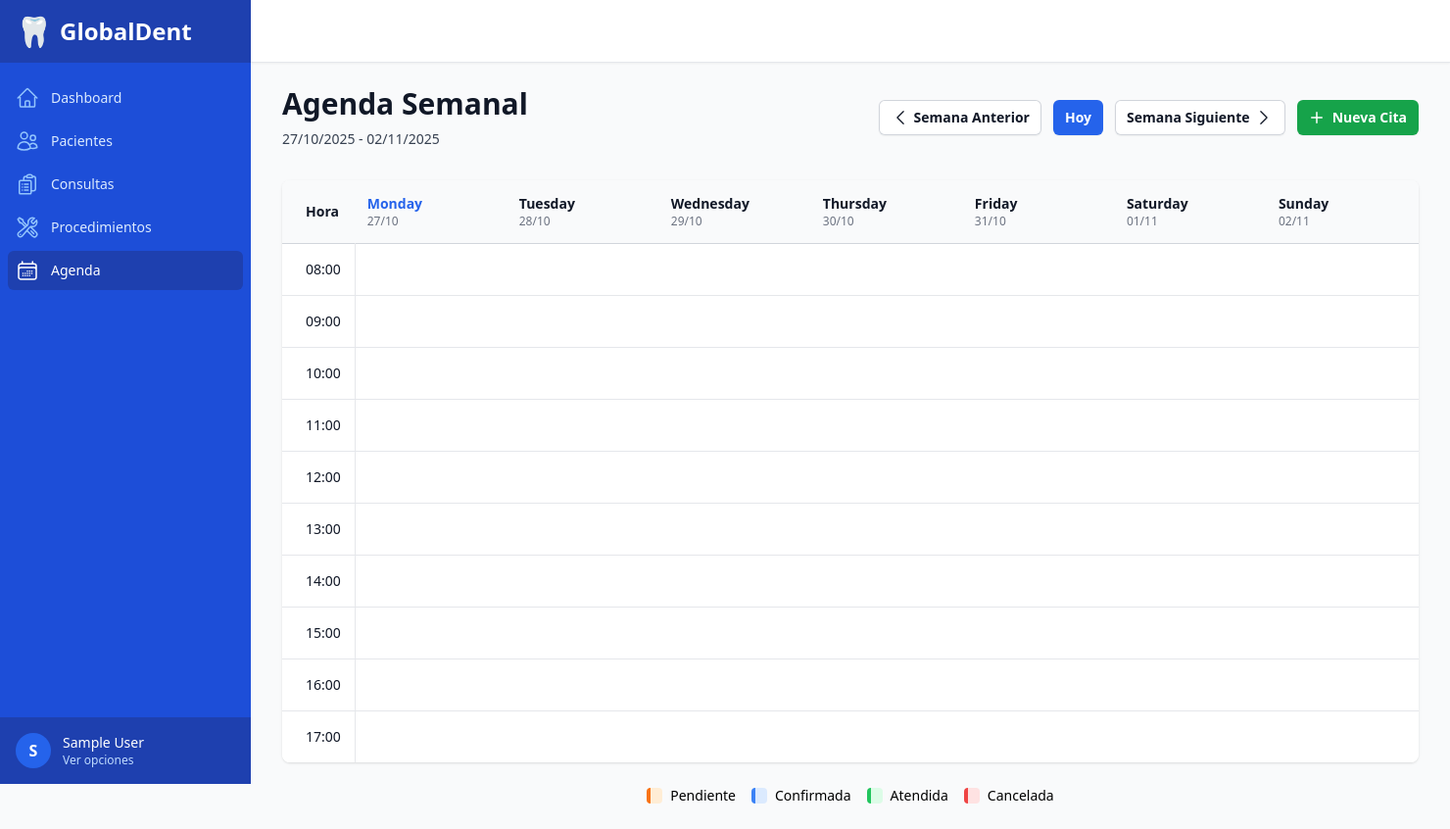
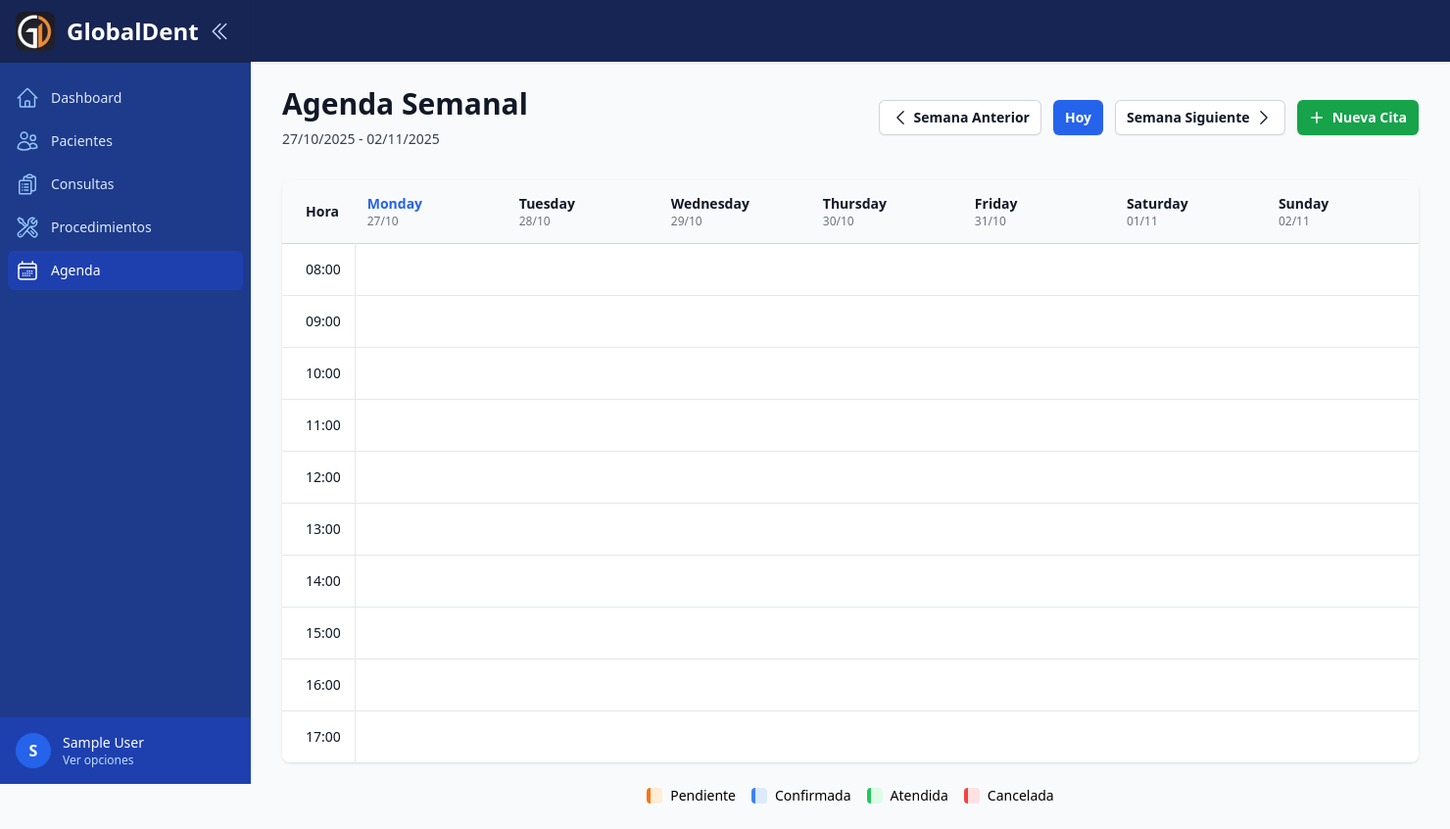
Before and after one commit to Micky-CM/GlobalDent, a Django app: page /appointments/ in a window 1480 px wide. Shown: the whole page at 98% size. Run offline with Django 5.2, Linux system fonts and the light colour scheme; the visitor is signed in with stand-in values (Sample User, id 1); data that the repository does not hold is empty; some libraries are stand-ins or nearby versions.

Commit message:
Mejora del aspecto del dashboard

```diff
--- a/management/templates/management/appointment_calendar.html
+++ b/management/templates/management/appointment_calendar.html
@@ -41,10 +41,10 @@
         <!-- Calendario Semanal -->
         <div class="mt-8 overflow-hidden bg-white shadow sm:rounded-lg">
             <div class="overflow-x-auto">
-                <table class="min-w-full divide-y divide-gray-300">
+                <table class="min-w-full divide-y divide-gray-300 z-10">
                     <thead class="bg-gray-50">
                         <tr>
-                            <th scope="col" class="sticky left-0 z-10 bg-gray-50 py-3.5 pl-4 pr-3 text-left text-sm font-semibold text-gray-900 sm:pl-6">
+                            <th scope="col" class="left-0 bg-gray-50 py-3.5 pl-4 pr-3 text-left text-sm font-semibold text-gray-900 sm:pl-6">
                                 Hora
                             </th>
                             {% for day in week_days %}
@@ -64,7 +64,7 @@
                     <tbody class="divide-y divide-gray-200 bg-white">
                         {% for hour in work_hours %}
                         <tr>
-                            <td class="sticky left-0 z-10 bg-white whitespace-nowrap py-4 pl-4 pr-3 text-sm font-medium text-gray-900 sm:pl-6 border-r">
+                            <td class="left-0 bg-white whitespace-nowrap py-4 pl-4 pr-3 text-sm font-medium text-gray-900 sm:pl-6 border-r">
                                 {{ hour }}
                             </td>
                             {% for day in week_days %}
--- a/management/templates/management/base.html
+++ b/management/templates/management/base.html
@@ -14,58 +14,132 @@
 
     <style>
         [x-cloak] { display: none !important; }
+
+        /* Smooth transitions for sidebar */
+        .transition-all {
+            transition-property: all;
+            transition-timing-function: cubic-bezier(0.4, 0, 0.2, 1);
+        }
+
+        /* Tooltip styles for collapsed sidebar */
+        [title]:hover::after {
+            content: attr(title);
+            position: absolute;
+            left: 100%;
+            top: 50%;
+            transform: translateY(-50%);
+            margin-left: 0.5rem;
+            padding: 0.5rem 0.75rem;
+            background-color: #1f2937;
+            color: white;
+            border-radius: 0.375rem;
+            font-size: 0.875rem;
+            white-space: nowrap;
+            z-index: 50;
+            pointer-events: none;
+        }
     </style>
 
     {% block extra_css %}{% endblock %}
 </head>
 <body class="h-full">
-    <div class="flex h-full" x-data="{ sidebarOpen: false }">
+    <div class="flex h-full" x-data="{ sidebarOpen: false, sidebarCollapsed: false }">
         <!-- Sidebar -->
-        <div class="hidden lg:fixed lg:inset-y-0 lg:flex lg:w-64 lg:flex-col">
-            <div class="flex min-h-0 flex-1 flex-col bg-blue-700">
-                <!-- Logo -->
-                <div class="flex h-16 flex-shrink-0 items-center px-4 bg-blue-800">
-                    <a href="{% url 'dashboard' %}" class="text-2xl font-bold text-white flex items-center">
-                        <span class="text-3xl mr-2">🦷</span> GlobalDent
+        <div class="hidden lg:fixed lg:inset-y-0 lg:flex lg:flex-col transition-all duration-300"
+             :class="sidebarCollapsed ? 'lg:w-20' : 'lg:w-64'">
+            <div class="flex min-h-0 flex-1 flex-col bg-blue-900">
+                <!-- Logo & Toggle Button -->
+                <div class="flex h-16 flex-shrink-0 items-center justify-between px-4 bg-blue-950">
+                    <a href="{% url 'dashboard' %}" class="text-2xl font-bold text-white flex items-center overflow-hidden">
+                        <img src="{% static 'images/logo-globaldent.jpg' %}"
+                             alt="GlobalDent Logo"
+                             class="h-10 w-10 rounded-lg object-cover flex-shrink-0"
+                             :class="sidebarCollapsed ? 'h-10 w-10' : 'h-10 w-10'">
+                        <span class="ml-3 transition-opacity duration-300"
+                              x-show="!sidebarCollapsed"
+                              x-transition:enter="transition ease-out duration-300"
+                              x-transition:enter-start="opacity-0"
+                              x-transition:enter-end="opacity-100"
+                              x-transition:leave="transition ease-in duration-200"
+                              x-transition:leave-start="opacity-100"
+                              x-transition:leave-end="opacity-0">
+                            GlobalDent
+                        </span>
                     </a>
+                    <button @click="sidebarCollapsed = !sidebarCollapsed"
+                            class="text-blue-200 hover:text-white p-1 rounded-md hover:bg-blue-800 transition-colors">
+                        <svg class="h-6 w-6" fill="none" viewBox="0 0 24 24" stroke-width="1.5" stroke="currentColor">
+                            <path stroke-linecap="round" stroke-linejoin="round"
+                                  x-show="!sidebarCollapsed"
+                                  d="M18.75 19.5l-7.5-7.5 7.5-7.5m-6 15L5.25 12l7.5-7.5" />
+                            <path stroke-linecap="round" stroke-linejoin="round"
+                                  x-show="sidebarCollapsed"
+                                  d="M11.25 4.5l7.5 7.5-7.5 7.5m-6-15l7.5 7.5-7.5 7.5" />
+                        </svg>
+                    </button>
                 </div>
 
                 <!-- Navigation -->
                 <div class="flex flex-1 flex-col overflow-y-auto">
                     <nav class="flex-1 space-y-1 px-2 py-4">
-                        <a href="{% url 'dashboard' %}" class="{% if request.resolver_match.url_name == 'dashboard' %}bg-blue-800 text-white{% else %}text-blue-100 hover:bg-blue-600{% endif %} group flex items-center px-2 py-2 text-sm font-medium rounded-md">
-                            <svg class="mr-3 h-6 w-6 flex-shrink-0 {% if request.resolver_match.url_name == 'dashboard' %}text-white{% else %}text-blue-300{% endif %}" fill="none" viewBox="0 0 24 24" stroke-width="1.5" stroke="currentColor">
+                        <a href="{% url 'dashboard' %}"
+                           class="{% if request.resolver_match.url_name == 'dashboard' %}bg-blue-800 text-white{% else %}text-blue-100 hover:bg-blue-800{% endif %} group flex items-center px-2 py-2 text-sm font-medium rounded-md relative"
+                           :class="sidebarCollapsed ? 'justify-center' : ''"
+                           :title="sidebarCollapsed ? 'Dashboard' : ''">
+                            <svg class="h-6 w-6 flex-shrink-0 {% if request.resolver_match.url_name == 'dashboard' %}text-white{% else %}text-blue-300{% endif %}"
+                                 :class="sidebarCollapsed ? '' : 'mr-3'"
+                                 fill="none" viewBox="0 0 24 24" stroke-width="1.5" stroke="currentColor">
                                 <path stroke-linecap="round" stroke-linejoin="round" d="M2.25 12l8.954-8.955c.44-.439 1.152-.439 1.591 0L21.75 12M4.5 9.75v10.125c0 .621.504 1.125 1.125 1.125H9.75v-4.875c0-.621.504-1.125 1.125-1.125h2.25c.621 0 1.125.504 1.125 1.125V21h4.125c.621 0 1.125-.504 1.125-1.125V9.75M8.25 21h8.25" />
                             </svg>
-                            Dashboard
+                            <span x-show="!sidebarCollapsed" class="transition-opacity duration-300">Dashboard</span>
                         </a>
 
-                        <a href="{% url 'patient_list' %}" class="{% if 'patient' in request.resolver_match.url_name %}bg-blue-800 text-white{% else %}text-blue-100 hover:bg-blue-600{% endif %} group flex items-center px-2 py-2 text-sm font-medium rounded-md">
-                            <svg class="mr-3 h-6 w-6 flex-shrink-0 {% if 'patient' in request.resolver_match.url_name %}text-white{% else %}text-blue-300{% endif %}" fill="none" viewBox="0 0 24 24" stroke-width="1.5" stroke="currentColor">
+                        <a href="{% url 'patient_list' %}"
+                           class="{% if 'patient' in request.resolver_match.url_name %}bg-blue-800 text-white{% else %}text-blue-100 hover:bg-blue-800{% endif %} group flex items-center px-2 py-2 text-sm font-medium rounded-md"
+                           :class="sidebarCollapsed ? 'justify-center' : ''"
+                           :title="sidebarCollapsed ? 'Pacientes' : ''">
+                            <svg class="h-6 w-6 flex-shrink-0 {% if 'patient' in request.resolver_match.url_name %}text-white{% else %}text-blue-300{% endif %}"
+                                 :class="sidebarCollapsed ? '' : 'mr-3'"
+                                 fill="none" viewBox="0 0 24 24" stroke-width="1.5" stroke="currentColor">
                                 <path stroke-linecap="round" stroke-linejoin="round" d="M15 19.128a9.38 9.38 0 002.625.372 9.337 9.337 0 004.121-.952 4.125 4.125 0 00-7.533-2.493M15 19.128v-.003c0-1.113-.285-2.16-.786-3.07M15 19.128v.106A12.318 12.318 0 018.624 21c-2.331 0-4.512-.645-6.374-1.766l-.001-.109a6.375 6.375 0 0111.964-3.07M12 6.375a3.375 3.375 0 11-6.75 0 3.375 3.375 0 016.75 0zm8.25 2.25a2.625 2.625 0 11-5.25 0 2.625 2.625 0 015.25 0z" />
                             </svg>
-                            Pacientes
+                            <span x-show="!sidebarCollapsed" class="transition-opacity duration-300">Pacientes</span>
                         </a>
 
-                        <a href="{% url 'consultation_list' %}" class="{% if 'consultation' in request.resolver_match.url_name %}bg-blue-800 text-white{% else %}text-blue-100 hover:bg-blue-600{% endif %} group flex items-center px-2 py-2 text-sm font-medium rounded-md">
-                            <svg class="mr-3 h-6 w-6 flex-shrink-0 {% if 'consultation' in request.resolver_match.url_name %}text-white{% else %}text-blue-300{% endif %}" fill="none" viewBox="0 0 24 24" stroke-width="1.5" stroke="currentColor">
+                        <a href="{% url 'consultation_list' %}"
+                           class="{% if 'consultation' in request.resolver_match.url_name %}bg-blue-800 text-white{% else %}text-blue-100 hover:bg-blue-800{% endif %} group flex items-center px-2 py-2 text-sm font-medium rounded-md"
+                           :class="sidebarCollapsed ? 'justify-center' : ''"
+                           :title="sidebarCollapsed ? 'Consultas' : ''">
+                            <svg class="h-6 w-6 flex-shrink-0 {% if 'consultation' in request.resolver_match.url_name %}text-white{% else %}text-blue-300{% endif %}"
+                                 :class="sidebarCollapsed ? '' : 'mr-3'"
+                                 fill="none" viewBox="0 0 24 24" stroke-width="1.5" stroke="currentColor">
                                 <path stroke-linecap="round" stroke-linejoin="round" d="M9 12h3.75M9 15h3.75M9 18h3.75m3 .75H18a2.25 2.25 0 002.25-2.25V6.108c0-1.135-.845-2.098-1.976-2.192a48.424 48.424 0 00-1.123-.08m-5.801 0c-.065.21-.1.433-.1.664 0 .414.336.75.75.75h4.5a.75.75 0 00.75-.75 2.25 2.25 0 00-.1-.664m-5.8 0A2.251 2.251 0 0113.5 2.25H15c1.012 0 1.867.668 2.15 1.586m-5.8 0c-.376.023-.75.05-1.124.08C9.095 4.01 8.25 4.973 8.25 6.108V8.25m0 0H4.875c-.621 0-1.125.504-1.125 1.125v11.25c0 .621.504 1.125 1.125 1.125h9.75c.621 0 1.125-.504 1.125-1.125V9.375c0-.621-.504-1.125-1.125-1.125H8.25zM6.75 12h.008v.008H6.75V12zm0 3h.008v.008H6.75V15zm0 3h.008v.008H6.75V18z" />
                             </svg>
-                            Consultas
+                            <span x-show="!sidebarCollapsed" class="transition-opacity duration-300">Consultas</span>
                         </a>
 
-                        <a href="{% url 'procedure_list' %}" class="{% if 'procedure' in request.resolver_match.url_name %}bg-blue-800 text-white{% else %}text-blue-100 hover:bg-blue-600{% endif %} group flex items-center px-2 py-2 text-sm font-medium rounded-md">
-                            <svg class="mr-3 h-6 w-6 flex-shrink-0 {% if 'procedure' in request.resolver_match.url_name %}text-white{% else %}text-blue-300{% endif %}" fill="none" viewBox="0 0 24 24" stroke-width="1.5" stroke="currentColor">
+                        <a href="{% url 'procedure_list' %}"
+                           class="{% if 'procedure' in request.resolver_match.url_name %}bg-blue-800 text-white{% else %}text-blue-100 hover:bg-blue-800{% endif %} group flex items-center px-2 py-2 text-sm font-medium rounded-md"
+                           :class="sidebarCollapsed ? 'justify-center' : ''"
+                           :title="sidebarCollapsed ? 'Procedimientos' : ''">
+                            <svg class="h-6 w-6 flex-shrink-0 {% if 'procedure' in request.resolver_match.url_name %}text-white{% else %}text-blue-300{% endif %}"
+                                 :class="sidebarCollapsed ? '' : 'mr-3'"
+                                 fill="none" viewBox="0 0 24 24" stroke-width="1.5" stroke="currentColor">
                                 <path stroke-linecap="round" stroke-linejoin="round" d="M11.42 15.17L17.25 21A2.652 2.652 0 0021 17.25l-5.877-5.877M11.42 15.17l2.496-3.03c.317-.384.74-.626 1.208-.766M11.42 15.17l-4.655 5.653a2.548 2.548 0 11-3.586-3.586l6.837-5.63m5.108-.233c.55-.164 1.163-.188 1.743-.14a4.5 4.5 0 004.486-6.336l-3.276 3.277a3.004 3.004 0 01-2.25-2.25l3.276-3.276a4.5 4.5 0 00-6.336 4.486c.091 1.076-.071 2.264-.904 2.95l-.102.085m-1.745 1.437L5.909 7.5H4.5L2.25 3.75l1.5-1.5L7.5 4.5v1.409l4.26 4.26m-1.745 1.437l1.745-1.437m6.615 8.206L15.75 15.75M4.867 19.125h.008v.008h-.008v-.008z" />
                             </svg>
-                            Procedimientos
+                            <span x-show="!sidebarCollapsed" class="transition-opacity duration-300">Procedimientos</span>
                         </a>
 
-                        <a href="{% url 'appointment_calendar' %}" class="{% if 'appointment' in request.resolver_match.url_name %}bg-blue-800 text-white{% else %}text-blue-100 hover:bg-blue-600{% endif %} group flex items-center px-2 py-2 text-sm font-medium rounded-md">
-                            <svg class="mr-3 h-6 w-6 flex-shrink-0 {% if 'appointment' in request.resolver_match.url_name %}text-white{% else %}text-blue-300{% endif %}" fill="none" viewBox="0 0 24 24" stroke-width="1.5" stroke="currentColor">
+                        <a href="{% url 'appointment_calendar' %}"
+                           class="{% if 'appointment' in request.resolver_match.url_name %}bg-blue-800 text-white{% else %}text-blue-100 hover:bg-blue-800{% endif %} group flex items-center px-2 py-2 text-sm font-medium rounded-md"
+                           :class="sidebarCollapsed ? 'justify-center' : ''"
+                           :title="sidebarCollapsed ? 'Agenda' : ''">
+                            <svg class="h-6 w-6 flex-shrink-0 {% if 'appointment' in request.resolver_match.url_name %}text-white{% else %}text-blue-300{% endif %}"
+                                 :class="sidebarCollapsed ? '' : 'mr-3'"
+                                 fill="none" viewBox="0 0 24 24" stroke-width="1.5" stroke="currentColor">
                                 <path stroke-linecap="round" stroke-linejoin="round" d="M6.75 3v2.25M17.25 3v2.25M3 18.75V7.5a2.25 2.25 0 012.25-2.25h13.5A2.25 2.25 0 0121 7.5v11.25m-18 0A2.25 2.25 0 005.25 21h13.5A2.25 2.25 0 0021 18.75m-18 0v-7.5A2.25 2.25 0 015.25 9h13.5A2.25 2.25 0 0121 11.25v7.5m-9-6h.008v.008H12v-.008zM12 15h.008v.008H12V15zm0 2.25h.008v.008H12v-.008zM9.75 15h.008v.008H9.75V15zm0 2.25h.008v.008H9.75v-.008zM7.5 15h.008v.008H7.5V15zm0 2.25h.008v.008H7.5v-.008zm6.75-4.5h.008v.008h-.008v-.008zm0 2.25h.008v.008h-.008V15zm0 2.25h.008v.008h-.008v-.008zm2.25-4.5h.008v.008H16.5v-.008zm0 2.25h.008v.008H16.5V15z" />
                             </svg>
-                            Agenda
+                            <span x-show="!sidebarCollapsed" class="transition-opacity duration-300">Agenda</span>
                         </a>
                     </nav>
                 </div>
@@ -73,20 +147,24 @@
                 <!-- User Profile -->
                 <div class="flex flex-shrink-0 bg-blue-800 p-4" x-data="{ open: false }">
                     <div class="w-full">
-                        <button @click="open = !open" class="group block w-full flex-shrink-0">
-                            <div class="flex items-center">
+                        <button @click="open = !open"
+                                class="group block w-full flex-shrink-0"
+                                :class="sidebarCollapsed ? 'flex justify-center' : ''">
+                            <div class="flex items-center" :class="sidebarCollapsed ? 'justify-center' : ''">
                                 <div>
                                     <div class="inline-block h-9 w-9 rounded-full bg-blue-600 flex items-center justify-center text-white font-semibold">
                                         {{ user.first_name.0|default:user.username.0|upper }}
                                     </div>
                                 </div>
-                                <div class="ml-3 text-left">
+                                <div class="ml-3 text-left" x-show="!sidebarCollapsed">
                                     <p class="text-sm font-medium text-white">{{ user.get_full_name|default:user.username }}</p>
                                     <p class="text-xs font-medium text-blue-200">Ver opciones</p>
                                 </div>
                             </div>
                         </button>
-                        <div x-show="open" @click.away="open = false" x-cloak class="absolute bottom-16 left-4 right-4 z-10 mb-2 w-56 origin-bottom rounded-md bg-white py-1 shadow-lg ring-1 ring-black ring-opacity-5">
+                        <div x-show="open" @click.away="open = false" x-cloak
+                             class="absolute bottom-16 z-10 mb-2 w-56 origin-bottom rounded-md bg-white py-1 shadow-lg ring-1 ring-black ring-opacity-5"
+                             :class="sidebarCollapsed ? 'left-2' : 'left-4 right-4'">
                             <a href="{% url 'admin:index' %}" class="block px-4 py-2 text-sm text-gray-700 hover:bg-gray-100">Panel Admin</a>
                             <form method="post" action="{% url 'logout' %}" class="m-0">
                                 {% csrf_token %}
@@ -99,7 +177,7 @@
         </div>
 
         <!-- Mobile sidebar -->
-        <div x-show="sidebarOpen" class="relative z-50 lg:hidden" x-cloak>
+        <div x-show="sidebarOpen" class="relative z-80 lg:hidden" x-cloak>
             <div class="fixed inset-0 bg-gray-900/80" @click="sidebarOpen = false"></div>
             <div class="fixed inset-0 flex">
                 <div class="relative mr-16 flex w-full max-w-xs flex-1">
@@ -112,18 +190,21 @@
                         </button>
                     </div>
                     <div class="flex grow flex-col gap-y-5 overflow-y-auto bg-blue-700 px-6 pb-2">
-                        <div class="flex h-16 shrink-0 items-center">
-                            <span class="text-2xl font-bold text-white">🦷 GlobalDent</span>
+                        <div class="flex h-16 shrink-0 items-center gap-x-3">
+                            <img src="{% static 'images/logo.jpg' %}"
+                                 alt="GlobalDent Logo"
+                                 class="h-10 w-10 rounded-lg object-cover">
+                            <span class="text-2xl font-bold text-white">GlobalDent</span>
                         </div>
                         <nav class="flex flex-1 flex-col">
                             <ul role="list" class="flex flex-1 flex-col gap-y-7">
                                 <li>
                                     <ul role="list" class="-mx-2 space-y-1">
-                                        <li><a href="{% url 'dashboard' %}" class="text-blue-100 hover:bg-blue-600 group flex gap-x-3 rounded-md p-2 text-sm leading-6 font-semibold">Dashboard</a></li>
-                                        <li><a href="{% url 'patient_list' %}" class="text-blue-100 hover:bg-blue-600 group flex gap-x-3 rounded-md p-2 text-sm leading-6 font-semibold">Pacientes</a></li>
-                                        <li><a href="{% url 'consultation_list' %}" class="text-blue-100 hover:bg-blue-600 group flex gap-x-3 rounded-md p-2 text-sm leading-6 font-semibold">Consultas</a></li>
-                                        <li><a href="{% url 'procedure_list' %}" class="text-blue-100 hover:bg-blue-600 group flex gap-x-3 rounded-md p-2 text-sm leading-6 font-semibold">Procedimientos</a></li>
-                                        <li><a href="{% url 'appointment_calendar' %}" class="text-blue-100 hover:bg-blue-600 group flex gap-x-3 rounded-md p-2 text-sm leading-6 font-semibold">Agenda</a></li>
+                                        <li><a href="{% url 'dashboard' %}" class="text-blue-100 hover:bg-blue-800 group flex gap-x-3 rounded-md p-2 text-sm leading-6 font-semibold">Dashboard</a></li>
+                                        <li><a href="{% url 'patient_list' %}" class="text-blue-100 hover:bg-blue-800 group flex gap-x-3 rounded-md p-2 text-sm leading-6 font-semibold">Pacientes</a></li>
+                                        <li><a href="{% url 'consultation_list' %}" class="text-blue-100 hover:bg-blue-800 group flex gap-x-3 rounded-md p-2 text-sm leading-6 font-semibold">Consultas</a></li>
+                                        <li><a href="{% url 'procedure_list' %}" class="text-blue-100 hover:bg-blue-800 group flex gap-x-3 rounded-md p-2 text-sm leading-6 font-semibold">Procedimientos</a></li>
+                                        <li><a href="{% url 'appointment_calendar' %}" class="text-blue-100 hover:bg-blue-800 group flex gap-x-3 rounded-md p-2 text-sm leading-6 font-semibold">Agenda</a></li>
                                     </ul>
                                 </li>
                             </ul>
@@ -134,12 +215,13 @@
         </div>
 
         <!-- Main content -->
-        <div class="flex flex-1 flex-col lg:pl-64">
+        <div class="flex flex-1 flex-col transition-all duration-300"
+             :class="sidebarCollapsed ? 'lg:pl-20' : 'lg:pl-64'">
             <!-- Top bar for mobile -->
-            <div class="sticky top-0 z-40 flex h-16 shrink-0 items-center gap-x-4 border-b border-gray-200 bg-white px-4 shadow-sm sm:gap-x-6 sm:px-6 lg:px-8">
+            <div class="sticky top-0 z-40 flex h-16 shrink-0 items-center gap-x-4 border-b border-gray-200 bg-blue-950 px-4 shadow-sm sm:gap-x-6 sm:px-6 lg:px-8">
                 <button type="button" @click="sidebarOpen = true" class="-m-2.5 p-2.5 text-gray-700 lg:hidden">
                     <span class="sr-only">Abrir sidebar</span>
-                    <svg class="h-6 w-6" fill="none" viewBox="0 0 24 24" stroke-width="1.5" stroke="currentColor">
+                    <svg class="h-6 w-6" fill="none" viewBox="0 0 24 24" stroke-width="1.5" stroke="white">
                         <path stroke-linecap="round" stroke-linejoin="round" d="M3.75 6.75h16.5M3.75 12h16.5m-16.5 5.25h16.5" />
                     </svg>
                 </button>
```
Also changed, not shown: management/static/images/logo-globaldent.jpg (added).
